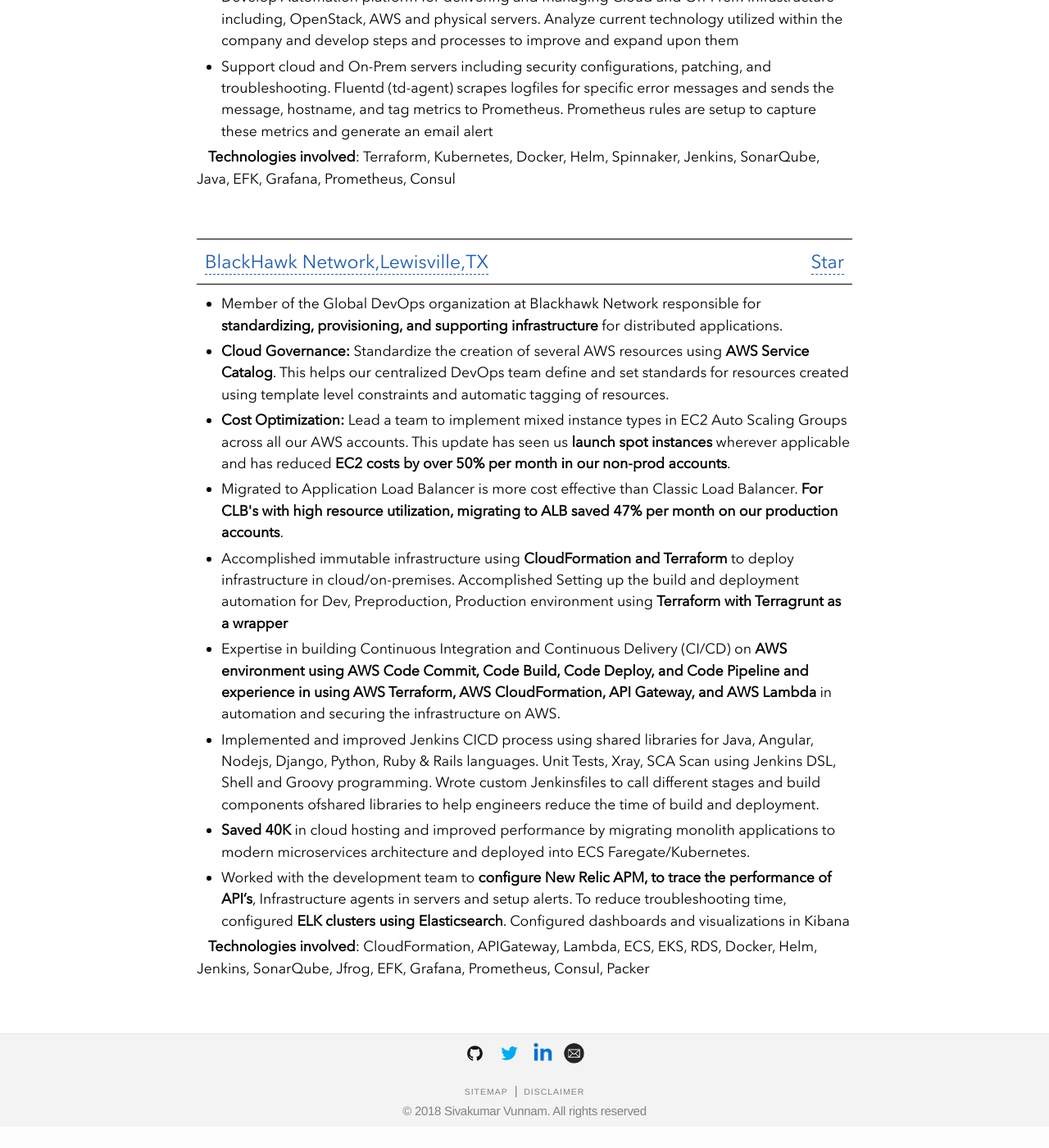
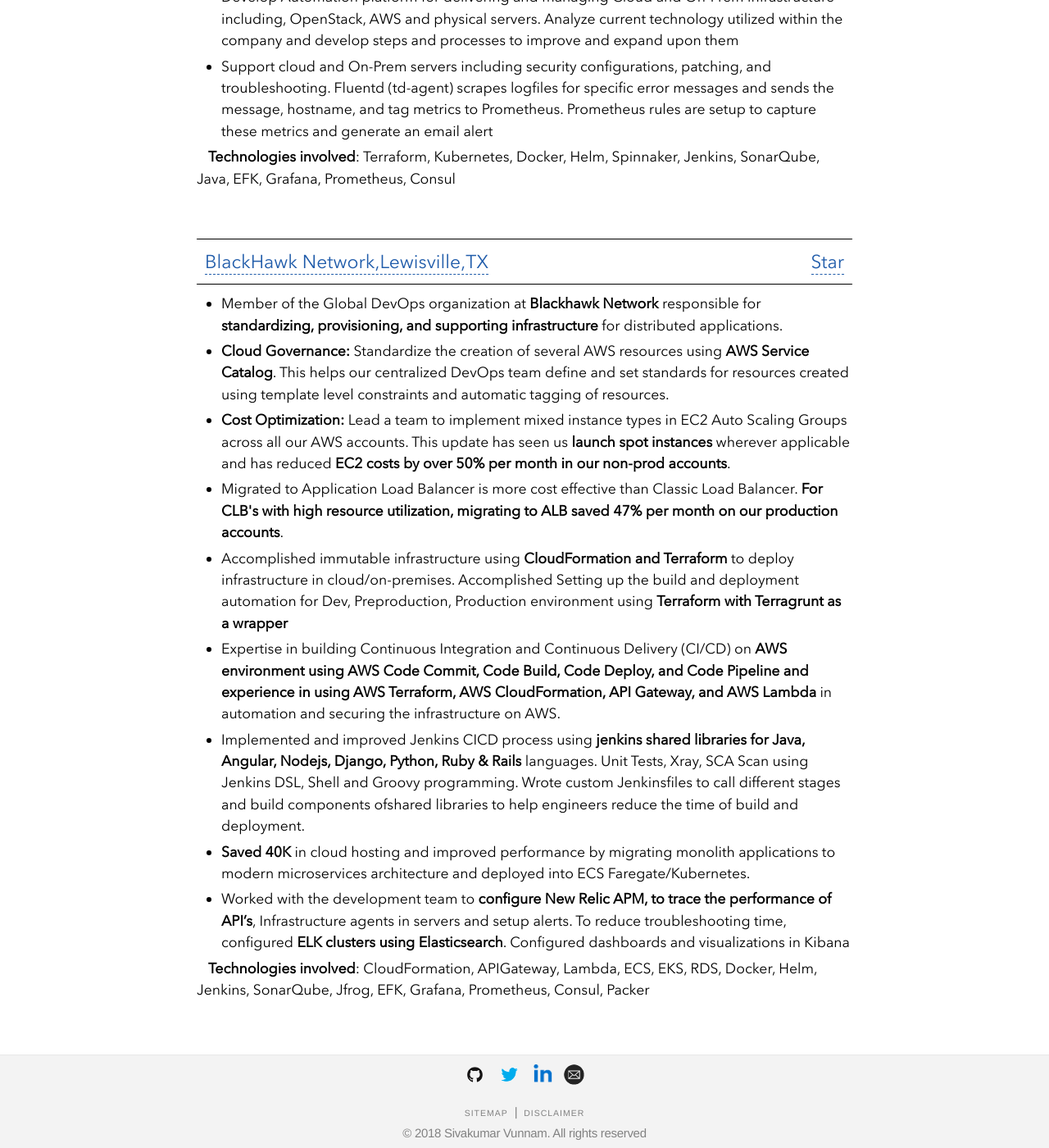
Before and after one commit to sivakumarvunnam/sivakumarvunnam.github.io, a Jekyll site: the page built from experiences.html, in a window 1280 px wide and 1400 px high, scrolled down 534 px. Shown: the whole window at 82% size. Built offline with Jekyll 4.4.1, drawn with Linux system fonts in a browser that asks for light colours; nearby versions of some CDN libraries; before the commit the page ends 1908 px from its top, so only the background shows below that.

Commit message:
highest necessary point's

```diff
--- a/_data/experiences.yml
+++ b/_data/experiences.yml
@@ -12,13 +12,13 @@
     repo: "BlackHawk Network"
   source_url: "https://blackhawknetwork.com/"
   description:
-    - Member of the Global DevOps organization at Blackhawk Network responsible for <b>standardizing, provisioning, and supporting infrastructure</b> for distributed applications.
+    - Member of the Global DevOps organization at <b>Blackhawk Network</b> responsible for <b>standardizing, provisioning, and supporting infrastructure</b> for distributed applications.
     - <b>Cloud Governance:</b> Standardize the creation of several AWS resources using <b>AWS Service Catalog</b>. This helps our centralized DevOps team define and set standards for resources created using template level constraints and automatic tagging of resources.
     - <b>Cost Optimization:</b> Lead a team to implement mixed instance types in EC2 Auto Scaling Groups across all our AWS accounts. This update has seen us <b>launch spot instances</b> wherever applicable and has reduced <b>EC2 costs by over 50% per month in our non-prod accounts</b>.
     - Migrated to Application Load Balancer is more cost effective than Classic Load Balancer. <b>For CLB's with high resource utilization, migrating to ALB saved 47% per month on our production accounts</b>.
     - Accomplished immutable infrastructure using <b>CloudFormation and Terraform</b> to deploy infrastructure in cloud/on-premises. Accomplished Setting up the build and deployment automation for Dev, Preproduction, Production environment using <b>Terraform with Terragrunt as a wrapper</b>
     - Expertise in building Continuous Integration and Continuous Delivery (CI/CD) on <b>AWS environment using AWS Code Commit, Code Build, Code Deploy, and Code Pipeline and experience in using AWS Terraform, AWS CloudFormation, API Gateway, and AWS Lambda</b> in automation and securing the infrastructure on AWS.
-    - Implemented and improved Jenkins CICD process using shared libraries for Java, Angular, Nodejs, Django, Python, Ruby & Rails languages. Unit Tests, Xray, SCA Scan using Jenkins DSL, Shell and Groovy programming. Wrote custom Jenkinsfiles to call different stages and build components ofshared libraries to help engineers reduce the time of build and deployment.
+    - Implemented and improved Jenkins CICD process using <b>jenkins shared libraries for Java, Angular, Nodejs, Django, Python, Ruby & Rails</b> languages. Unit Tests, Xray, SCA Scan using Jenkins DSL, Shell and Groovy programming. Wrote custom Jenkinsfiles to call different stages and build components ofshared libraries to help engineers reduce the time of build and deployment.
     - <b>Saved 40K</b> in cloud hosting and improved performance by migrating monolith applications to modern microservices architecture and deployed into </b>ECS Faregate/Kubernetes</b>.
     - Worked with the development team to <b>configure New Relic APM, to trace the performance of API’s</b>, Infrastructure agents in servers and setup alerts. To reduce troubleshooting time, configured <b>ELK clusters using Elasticsearch</b>. Configured dashboards and visualizations in Kibana
   tech: CloudFormation, APIGateway, Lambda, ECS, EKS, RDS, Docker, Helm, Jenkins, SonarQube, Jfrog, EFK, Grafana, Prometheus, Consul, Packer
```
